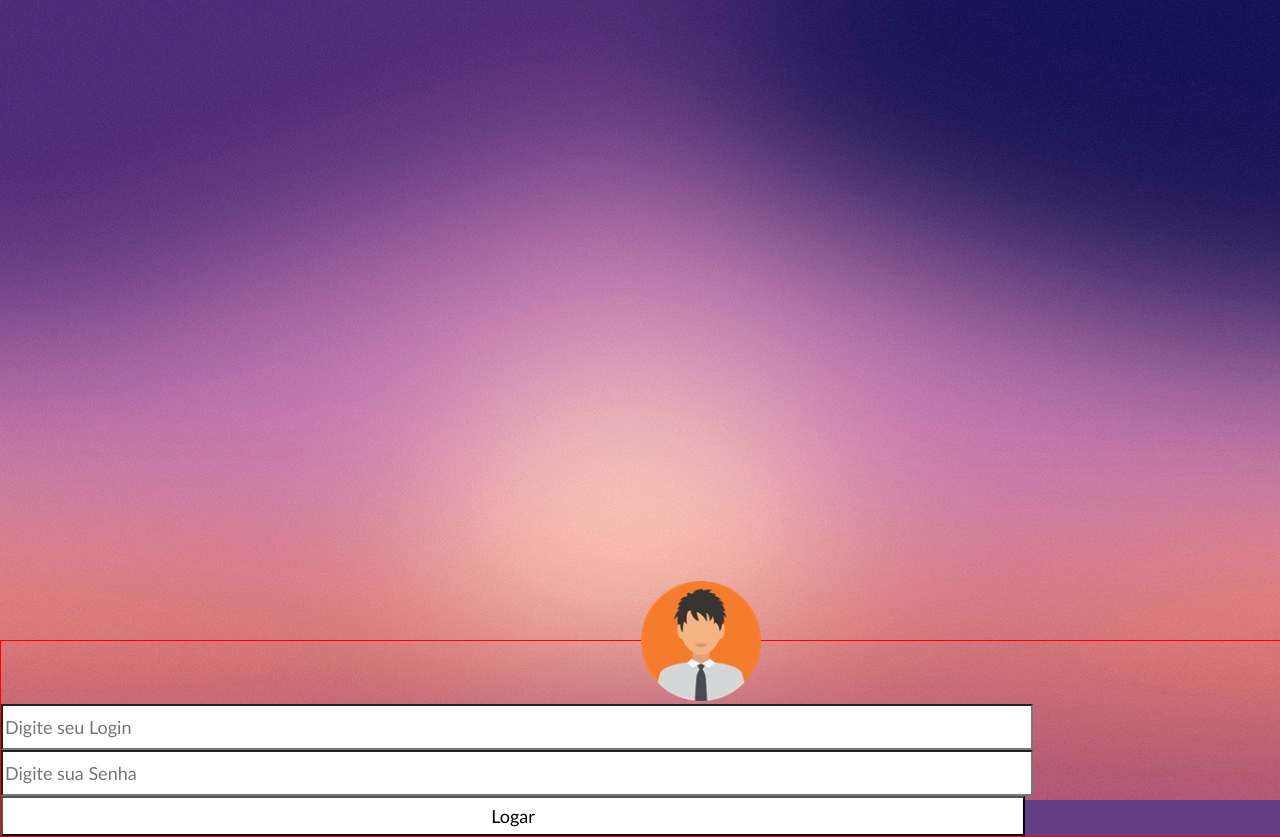
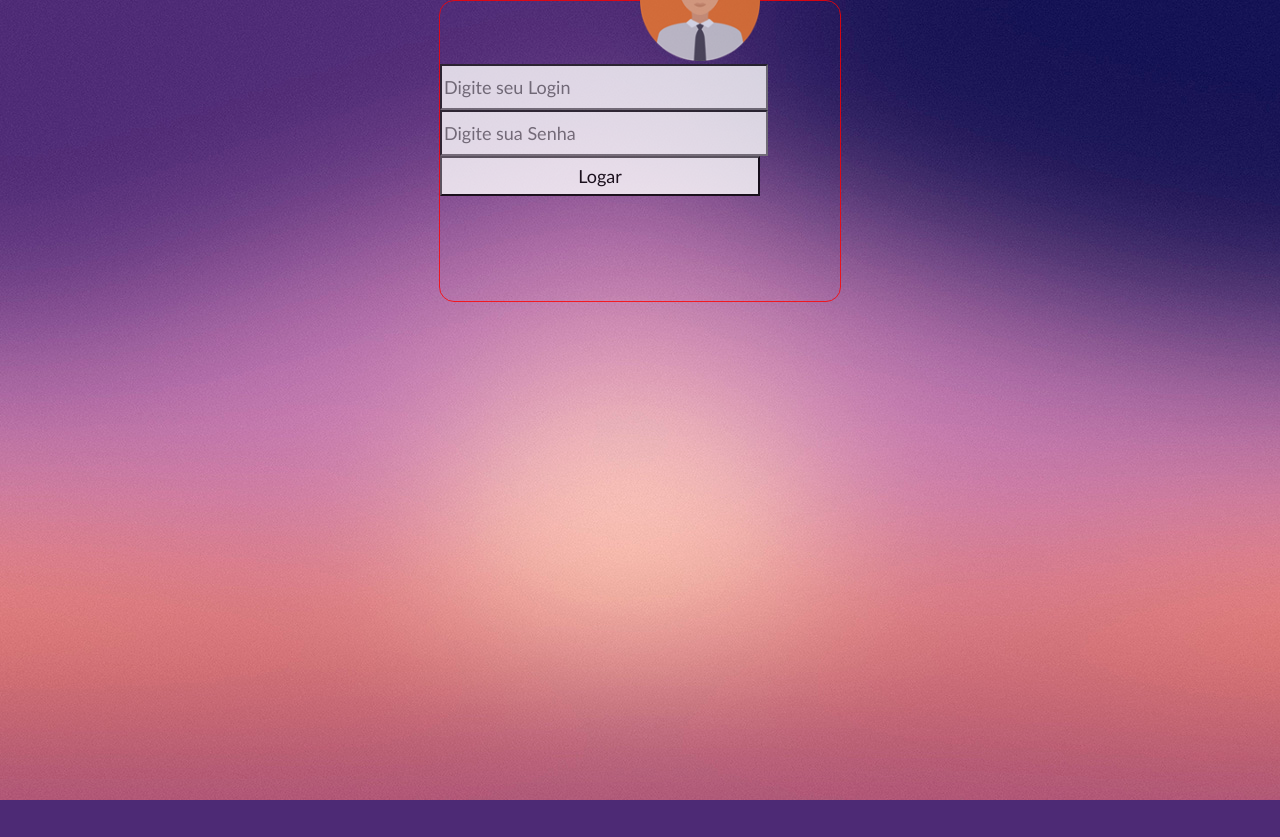
Before and after one commit to drinllyn/Aulas, a PHP site: page /Aulas-curso/form/index.html in a window 1280 px wide. After the commit the page ends 800 px from the top, so only its background shows below. Run offline with PHP 8.4, Linux system fonts and the light colour scheme.

Commit message:
container

```diff
--- a/Aulas-curso/form/css/form.css
+++ b/Aulas-curso/form/css/form.css
@@ -6,9 +6,12 @@ body{
 #container{
     position: relative;
     border: red solid 1px;
-    width: 100%;
-    height: 40%;
+    border-radius: 15px;
+    opacity: 80%;
+    width: 400px;
+    height: 300px;
     margin-top: 50%;
+    margin: 0 auto;
 }
 
 #container img{
```
